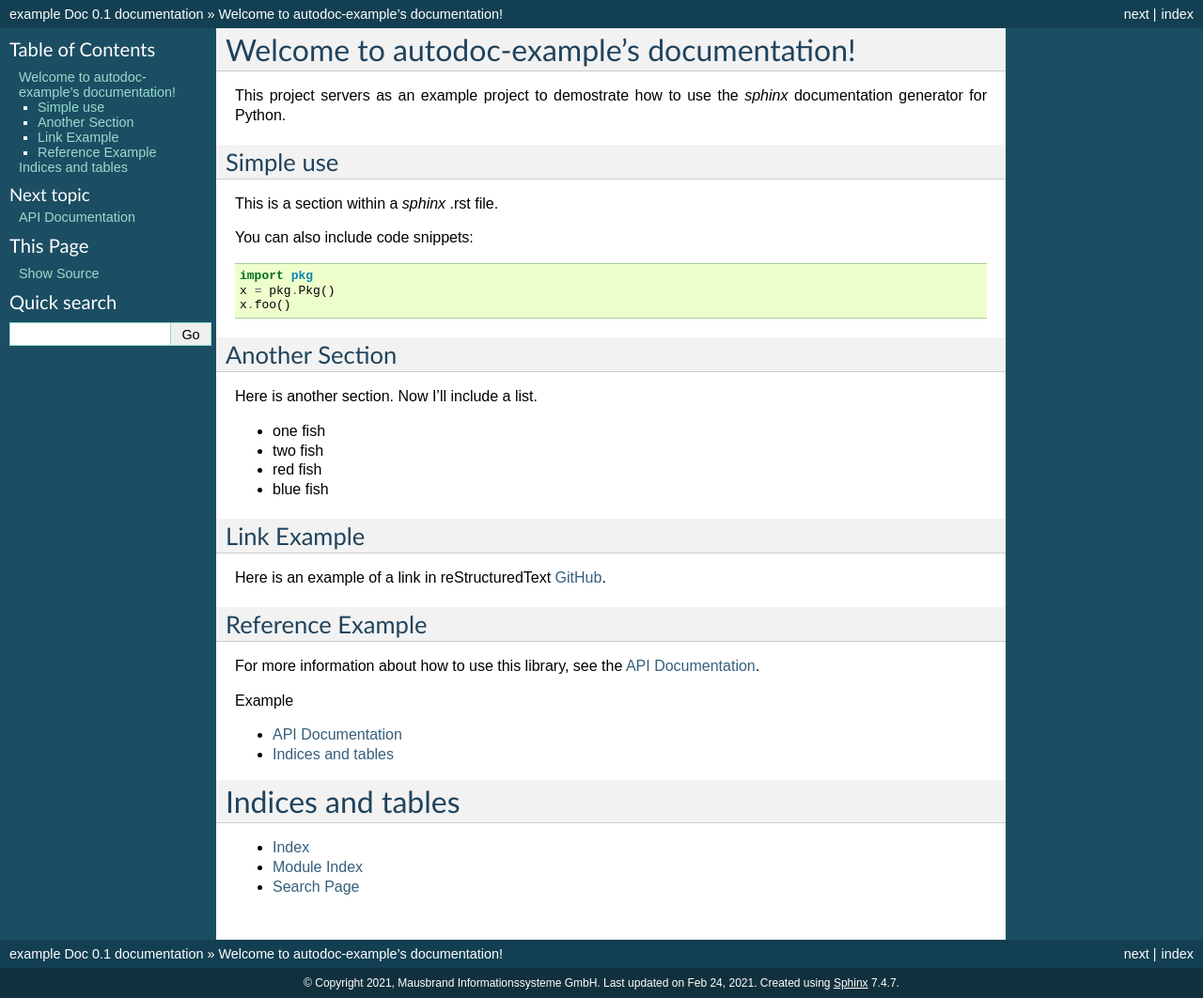
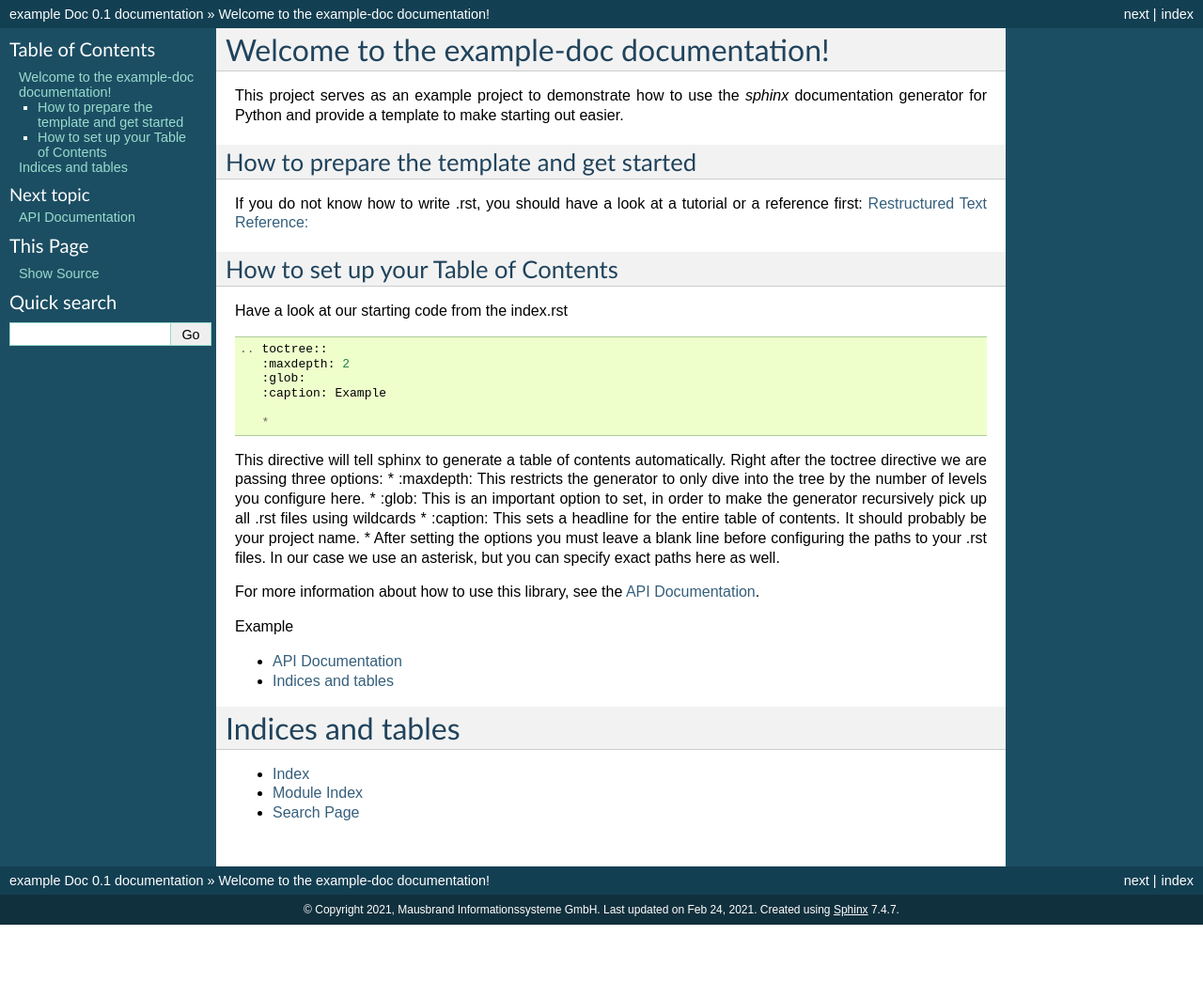
Before and after one commit to mausbrand/python-library-template, a Sphinx documentation site: the page built from docs/index.rst, in a window 1280 px wide. Shown: the whole page at 94% size. Built offline with Sphinx 7.4.7, drawn with Linux system fonts in a browser that asks for light colours; after the commit the page ends 984 px from its top, so only the background shows below that.

Commit message:
introduction text and some instructions

```diff
--- a/docs/index.rst
+++ b/docs/index.rst
@@ -1,35 +1,34 @@
-Welcome to autodoc-example's documentation!
-===========================================
+Welcome to the example-doc documentation!
+=========================================
 
-This project servers as an example project to demostrate
-how to use the *sphinx* documentation generator for Python.
+This project serves as an example project to demonstrate
+how to use the *sphinx* documentation generator for Python and provide
+a template to make starting out easier.
 
-Simple use
-----------
-This is a section within a *sphinx* .rst file.
+How to prepare the template and get started
+-------------------------------------------
+If you do not know how to write .rst, you should have a look at a tutorial or a reference first:
+`Restructured Text Reference: <https://www.sphinx-doc.org/en/master/usage/restructuredtext/index.html>`_
 
-You can also include code snippets::
+How to set up your Table of Contents
+-------------------------------------
 
-    import pkg
-    x = pkg.Pkg()
-    x.foo()
+Have a look at our starting code from the index.rst ::
 
-Another Section
-----------------
-Here is another section. Now I'll include a list.
+    .. toctree::
+       :maxdepth: 2
+       :glob:
+       :caption: Example
 
-- one fish
-- two fish
-- red fish
-- blue fish
+       *
 
-Link Example
--------------
-
-Here is an example of a link in reStructuredText `GitHub <https://github.com>`_.
-
-Reference Example
-------------------
+This directive will tell sphinx to generate a table of contents automatically.
+Right after the toctree directive we are passing three options:
+* :maxdepth: This restricts the generator to only dive into the tree by the number of levels you configure here.
+* :glob: This is an important option to set, in order to make the generator recursively pick up all .rst files using wildcards
+* :caption: This sets a headline for the entire table of contents. It should probably be your project name.
+* After setting the options you must leave a blank line before configuring the paths to your .rst files.
+In our case we use an asterisk, but you can specify exact paths here as well.
 
 For more information about how to use this library, see the :ref:`api`.
 
```
